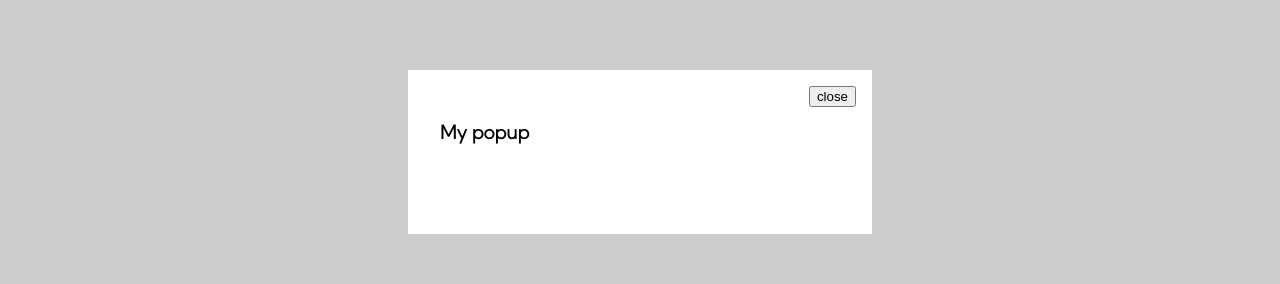
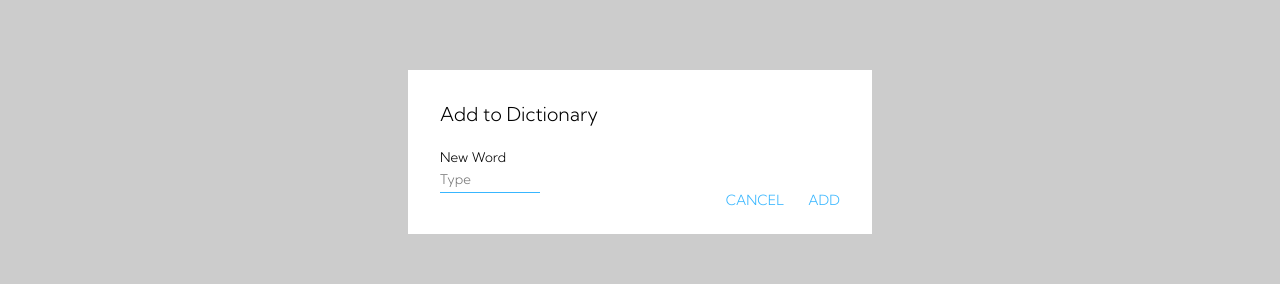
Before and after one commit to ayans101/vocab-react, a React (Create React App) app: page / in a window 1280 px wide. Both pictures are taken after a click on the button 1227 px from the left and 747 px from the top of the page. Shown: the part 248-532 px from the top of the page. Built offline with nearby package versions, Linux system fonts and the light colour scheme; no server answers.

Commit message:
add UI for adding new word

```diff
--- a/src/components/AddNew.js
+++ b/src/components/AddNew.js
@@ -8,8 +8,15 @@ class AddNew extends Component {
     super(props);
     this.state = {
       showPopup: false,
+      searchText: '',
     };
   }
+
+  handleSearch = (e) => {
+    this.setState({
+      searchText: e.target.value,
+    });
+  };
 
   setPopup = (val) => {
     this.setState({
@@ -18,7 +25,7 @@ class AddNew extends Component {
   };
 
   render() {
-    const { showPopup } = this.state;
+    const { showPopup, searchText } = this.state;
     return (
       <div>
         <div className="right-nav">
@@ -34,7 +41,20 @@ class AddNew extends Component {
             />
           </Button>
           <PopUp trigger={showPopup} setTrigger={this.setPopup}>
-            <h3>My popup</h3>
+            <big>Add to Dictionary</big>
+            <br />
+            <br />
+            <small>New Word</small>
+            <br />
+            <input
+              className="inp"
+              placeholder="Type"
+              onChange={this.handleSearch}
+            />
+            <Button className="close-btn" onClick={() => this.setPopup(false)}>
+              cancel
+            </Button>
+            <Button className="add-btn" onClick={() => console.log(searchText)}>add</Button>
           </PopUp>
         </div>
       </div>
--- a/src/components/PopUp.js
+++ b/src/components/PopUp.js
@@ -4,15 +4,7 @@ class PopUp extends Component {
   render() {
     return this.props.trigger ? (
       <div className="popup">
-        <div className="popup-inner">
-          <button
-            className="close-btn"
-            onClick={() => this.props.setTrigger(false)}
-          >
-            close
-          </button>
-          {this.props.children}
-        </div>
+        <div className="popup-inner">{this.props.children}</div>
       </div>
     ) : (
       ''
--- a/src/index.css
+++ b/src/index.css
@@ -128,7 +128,28 @@ input[type='text'] {
   background-color: #fff;
 }
 .popup-inner .close-btn {
+  color: #38b6ff;
   position: absolute;
-  top: 16px;
+  bottom: 16px;
+  right: 80px;
+}
+.popup-inner .add-btn {
+  color: #38b6ff;
+  position: absolute;
+  bottom: 16px;
   right: 16px;
 }
+.inp {
+  font-family: 'Kumbh Sans', sans-serif;
+  border:none;
+  width: 100px;
+  border-bottom: 1px solid #38b6ff;
+  padding: 5px 0px;
+  outline: none;
+}
+
+.inp [placeholder]:focus::-webkit-input-placeholder {
+  transition: text-indent 0.4s 0.4s ease;
+  text-indent: -100%;
+  opacity: 1;
+}
```
